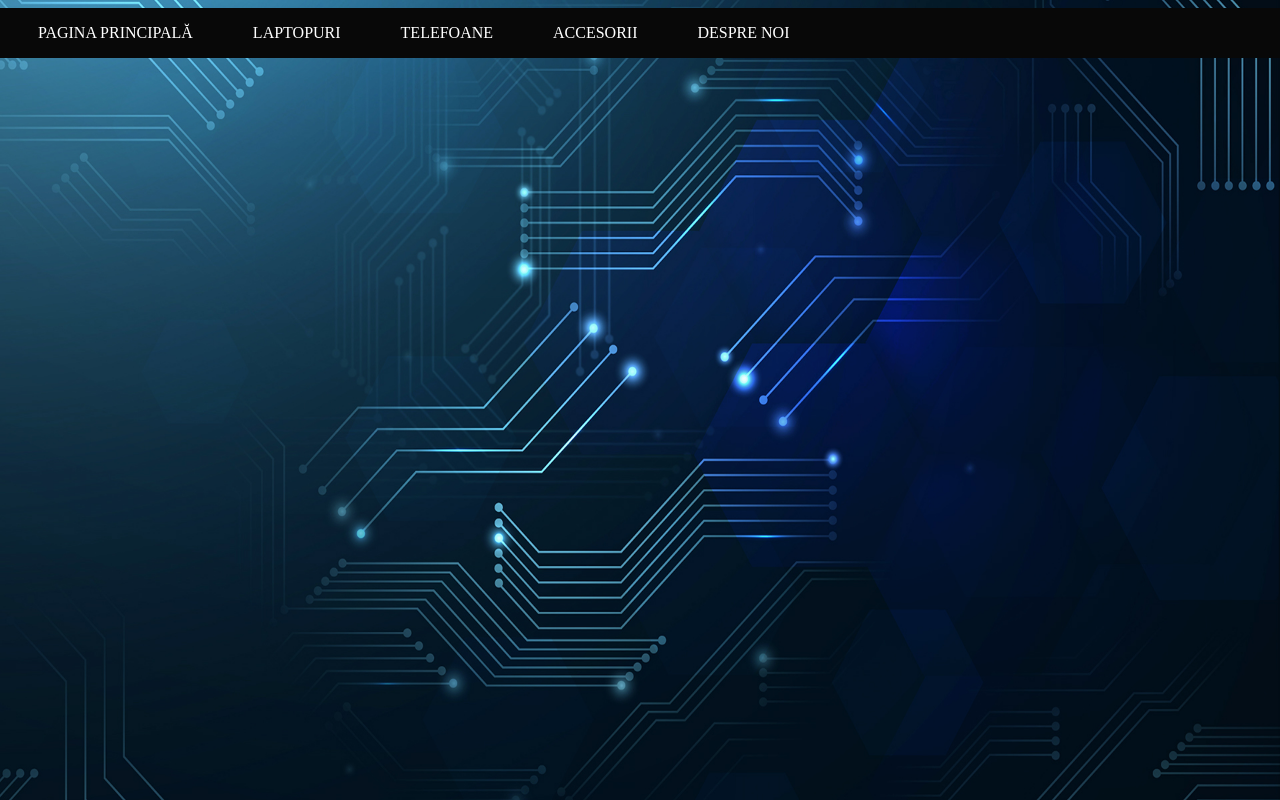
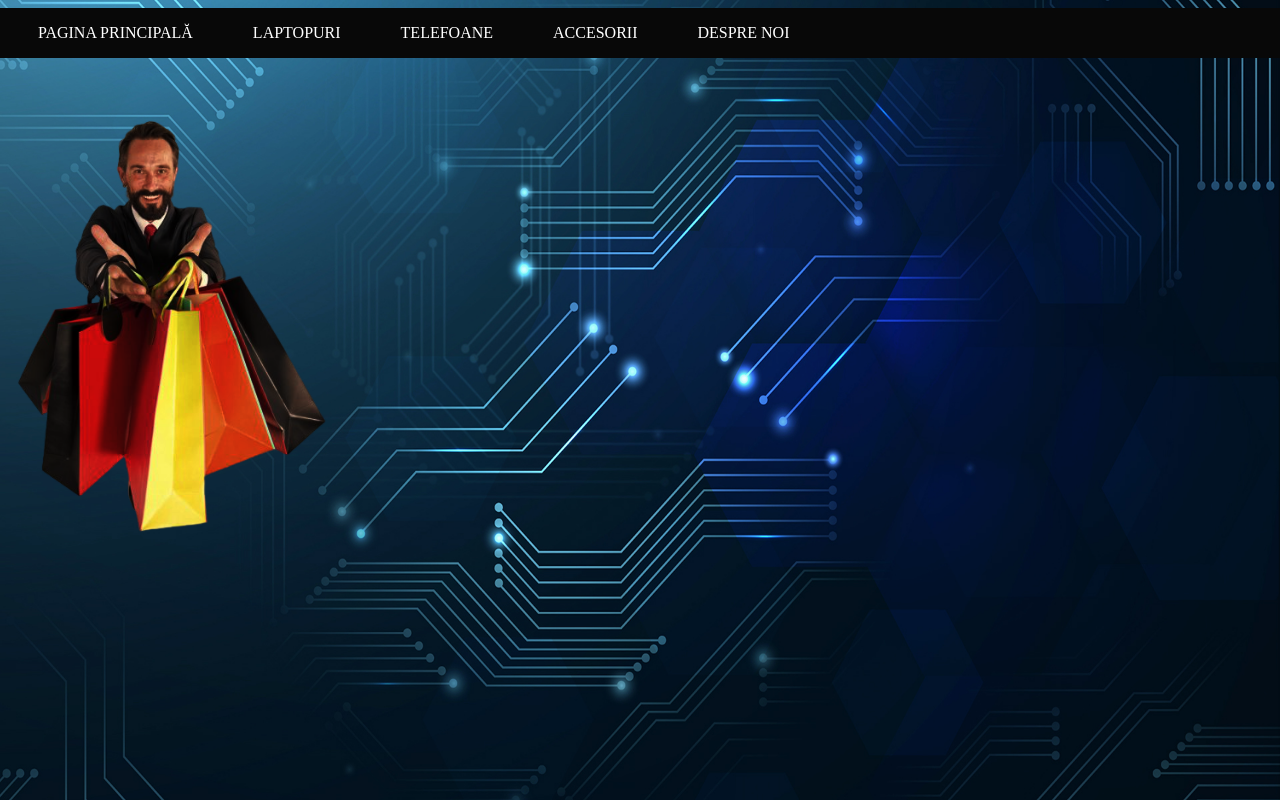
Before and after one commit to Tolea01/First-site, a plain HTML site: page index.html in a window 1280 px wide. Drawn offline with Linux system fonts and the light colour scheme.

Commit message:
27.09.2021

```diff
--- a/index.html
+++ b/index.html
@@ -42,6 +42,7 @@
           <li><a href="file:///D:/website/index.html">Despre noi</a></li>
       </ul>
     </nav>
+<img src="imagini/shoping.png" alt="shoping" width="27%">
 
 </body>
 </html>
```
Also changed, not shown: imagini/shoping.png (added).
